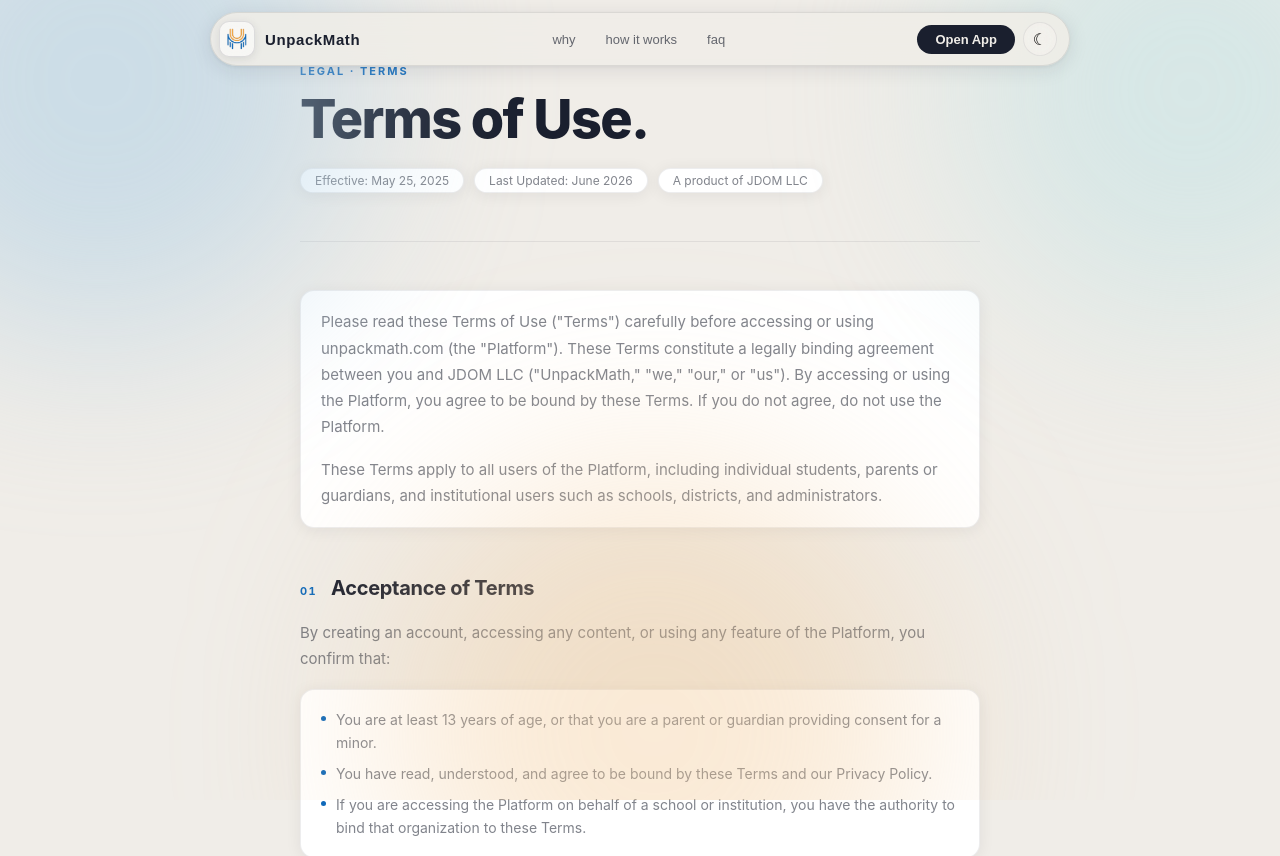
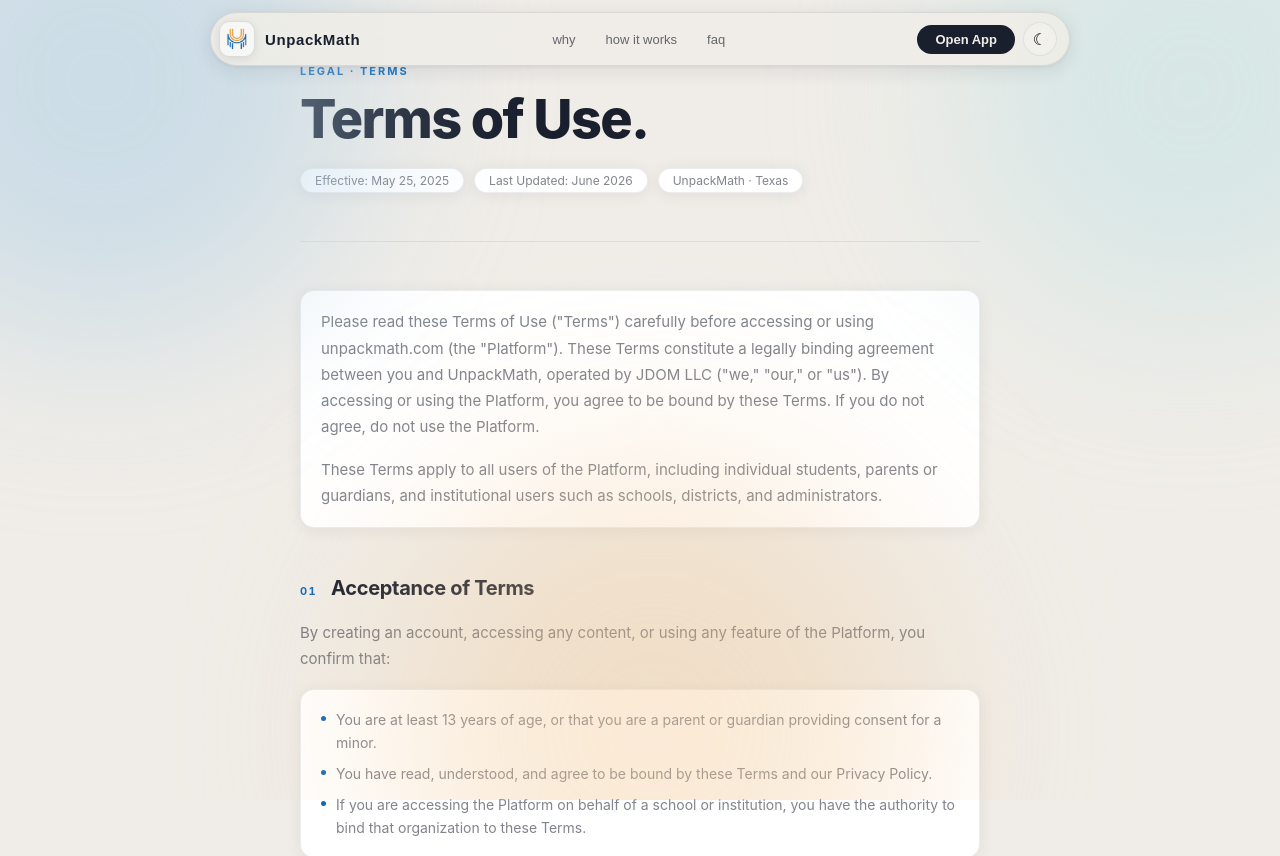
Before and after one commit to jd-oviedo/unpackmath-home, a Next.js app: page /terms in a window 1280 px wide. Shown: the top 856 px of the page. Built offline with nearby package versions, Linux system fonts and the light colour scheme; a web font is replaced by a local one.

Commit message:
fix: soften JDOM LLC references in terms intro

```diff
--- a/app/terms/page.tsx
+++ b/app/terms/page.tsx
@@ -98,7 +98,7 @@ export default function TermsOfUsePage() {
           Terms of Use.
         </h1>
         <div style={{ display: "flex", gap: "10px", flexWrap: "wrap" }}>
-          {["Effective: May 25, 2025", "Last Updated: June 2026", "A product of JDOM LLC"].map((tag) => (
+          {["Effective: May 25, 2025", "Last Updated: June 2026", "UnpackMath · Texas"].map((tag) => (
             <span key={tag} style={{ fontSize: "12px", color: "var(--ec-ink-muted)", background: "var(--ec-surface)", border: "1px solid var(--ec-line)", borderRadius: "999px", padding: "4px 14px", boxShadow: "var(--ec-shadow)" }}>
               {tag}
             </span>
@@ -110,7 +110,7 @@ export default function TermsOfUsePage() {
       <div style={{ maxWidth: "680px", margin: "0 auto 48px" }}>
         <Card>
           <Body>
-            Please read these Terms of Use ("Terms") carefully before accessing or using unpackmath.com (the "Platform"). These Terms constitute a legally binding agreement between you and JDOM LLC ("UnpackMath," "we," "our," or "us"). By accessing or using the Platform, you agree to be bound by these Terms. If you do not agree, do not use the Platform.
+            Please read these Terms of Use ("Terms") carefully before accessing or using unpackmath.com (the "Platform"). These Terms constitute a legally binding agreement between you and UnpackMath, operated by JDOM LLC ("we," "our," or "us"). By accessing or using the Platform, you agree to be bound by these Terms. If you do not agree, do not use the Platform.
           </Body>
           <p style={{ fontSize: "15px", color: "var(--ec-ink-muted)", lineHeight: 1.75, margin: 0 }}>
             These Terms apply to all users of the Platform, including individual students, parents or guardians, and institutional users such as schools, districts, and administrators.
```
